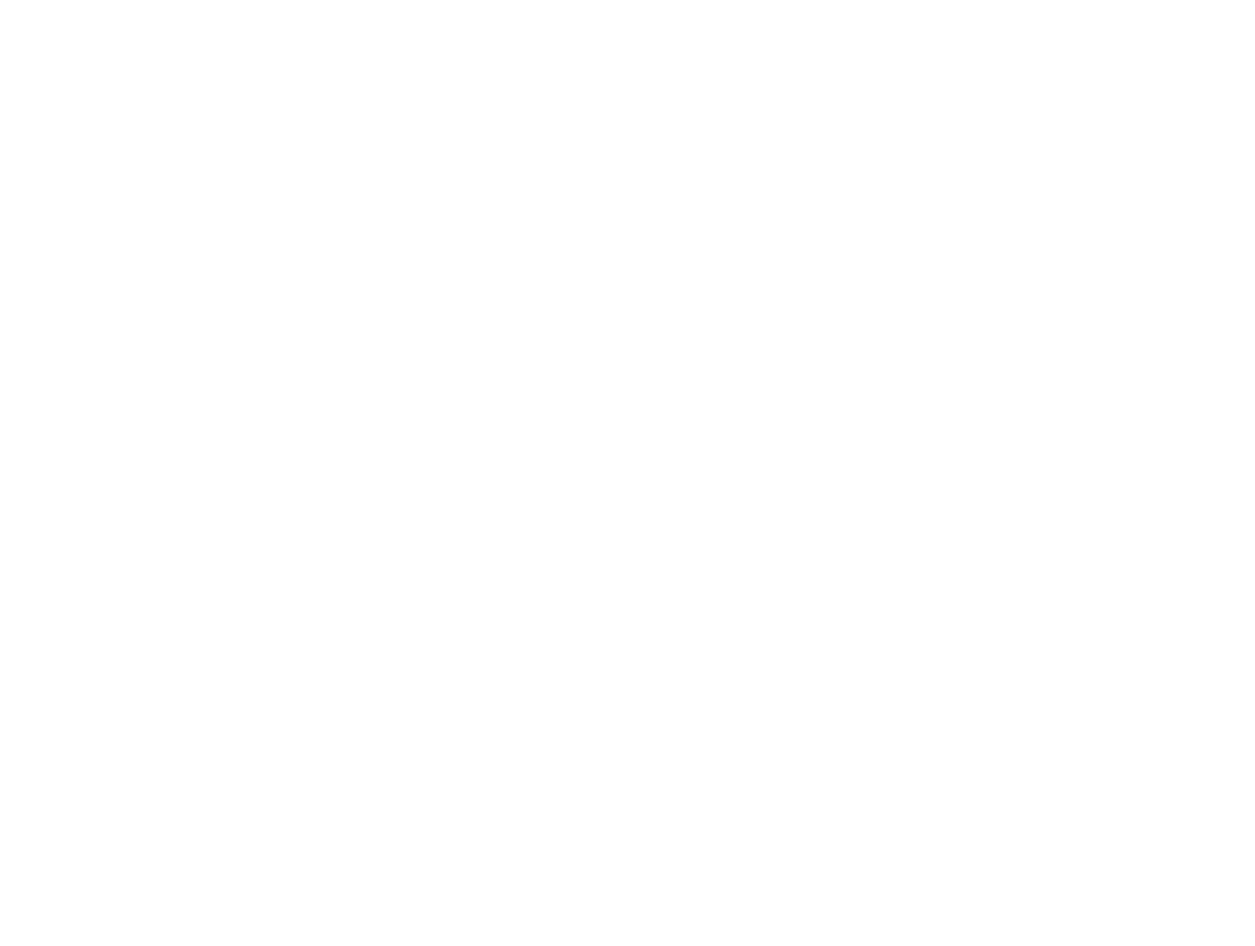
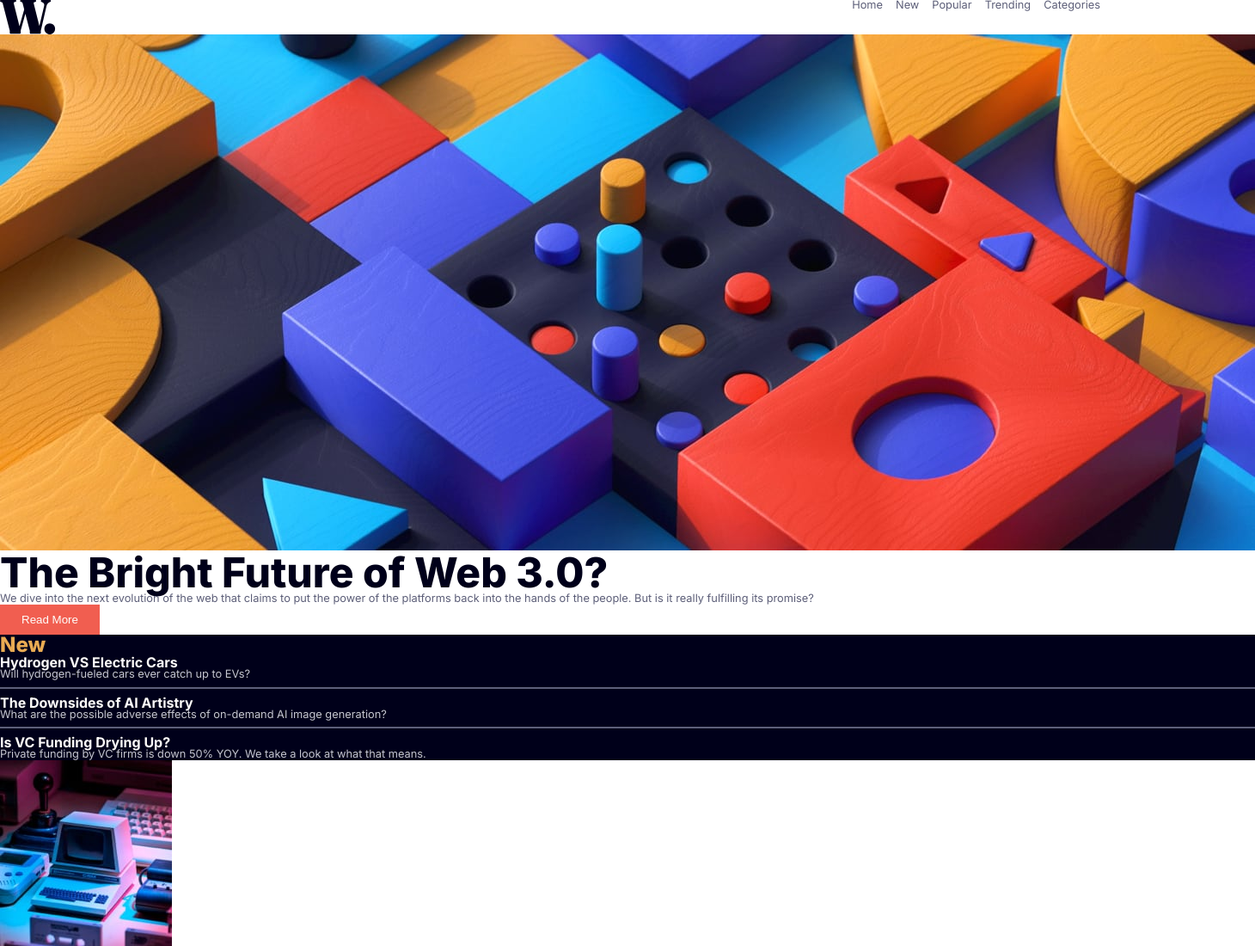
Before and after one commit to andaluciacurtis/News-Homepage, a plain HTML site: page index.html in a window 1280 px wide. Shown: the top 1100 px of the page at 86% size, 1460 px wide, since content can reach past the window. Before the commit the page ends 800 px from the top, so only its background shows below. Drawn offline with Linux system fonts and the light colour scheme.

Commit message:
Added all styled elements

```diff
--- a/index.html
+++ b/index.html
@@ -13,13 +13,8 @@
   <link rel="stylesheet" href="style.css">
 </head>
 <body>
-<div class="container">
-  <div class="featured-article"></div>
-  <div class="new-articles"></div>
-  <div class="bottom-articles"></div>
-</div>
 
-  <!-- <div class="top-nav-container">
+  <div class="top-nav-container">
     <img src="assets/images/logo.svg" alt="W Logo" srcset="">
     <nav>
       <p>Home</p>
@@ -30,49 +25,53 @@
     </nav>
   </div>
 
-  <main>
-    <div class="feature">
+  <div class="container">
+    <div class="featured-article">
+      <img src="assets/images/image-web-3-desktop.jpg" alt="" srcset="">
       <h1>The Bright Future of Web 3.0?</h1>
       <p>We dive into the next evolution of the web that claims to put the power of the platforms back into the hands of the people. But is it really fulfilling its promise?</p>
 
-      <button>
-        Read More
-      </button>
-
+      <button>Read More</button>
     </div>
     <div class="new-articles">
       <h2>New</h2>
 
-      Hydrogen VS Electric Cars
-      Will hydrogen-fueled cars ever catch up to EVs?
+      <h3>Hydrogen VS Electric Cars</h3>
+      <p>Will hydrogen-fueled cars ever catch up to EVs?</p>
 
-      The Downsides of AI Artistry
-      What are the possible adverse effects of on-demand AI image generation?
+      <hr>
 
-      Is VC Funding Drying Up?
-      Private funding by VC firms is down 50% YOY. We take a look at what that means.
+      <h3>The Downsides of AI Artistry</h3>
+      <p>What are the possible adverse effects of on-demand AI image generation?</p>
+
+      <hr>
+
+      <h3>Is VC Funding Drying Up?</h3>
+      <p>Private funding by VC firms is down 50% YOY. We take a look at what that means.</p>
     </div>
-  </main>
-
-  <div class="other-features">
+    <div class="bottom-articles">
       <div class="article-1">
-      01
-      Reviving Retro PCs
-      What happens when old PCs are given modern upgrades?
+        <img src="assets/images/image-retro-pcs.jpg" alt="Image of retro PC" srcset="">
+        <h2>01</h2>
+        <h3>Reviving Retro PCs</h3>
+        <p>What happens when old PCs are given modern upgrades?</p>
       </div>
 
       <div class="article-2">
-      02
-      Top 10 Laptops of 2022
-      Our best picks for various needs and budgets.
+        <img src="assets/images/image-top-laptops.jpg" alt="Image of zoomed-in keyboard">
+        <h2>02</h2>
+        <h3>Top 10 Laptops of 2022</h3>
+        <p>Our best picks for various needs and budgets.</p>
       </div>
 
       <div class="article-3">
-      03
-      The Growth of Gaming
-      How the pandemic has sparked fresh opportunities.
+        <img src="assets/images/image-gaming-growth.jpg" alt="Image of game controller with hand" srcset="">
+        <h2>03</h2>
+        <h3>The Growth of Gaming</h3>
+        <p>How the pandemic has sparked fresh opportunities.</p>
       </div>
-  </div> -->
+    </div>
+  </div>
 
   <script src="script.js"></script>
 </body>
--- a/style.css
+++ b/style.css
@@ -1,20 +1,87 @@
+@import url('https://fonts.googleapis.com/css2?family=Inter:wght@400;700;800&display=swap');
+
+:root {
+  --soft-red: hsl(5, 85%, 63%);
+  --soft-orange: hsl(35, 77%, 62%);
+
+  --off-white: hsl(36, 100%, 99%);
+  --greyish-blue: hsl(233, 8%, 79%);
+  --dark-greyish-blue: hsl(236, 13%, 42%);
+  --very-dark-blue: hsl(240, 100%, 5%);
+
+  font-family: 'Inter', sans-serif;
+}
+
+/* GENERAL STYLING */
+
+button {
+  padding: 10px 25px;
+  border: none;
+  background-color: var(--soft-red);
+  color: var(--off-white);
+}
+
+h1 {
+  color: var(--very-dark-blue);
+  font-size: 3rem;
+  font-weight: 800;
+}
+
+p {
+  color: var(--dark-greyish-blue);
+  font-size: 0.8rem;
+}
+
+h2 {
+  font-weight: 800;
+  font-size: 1.5rem;
+}
+
+h3 {
+  font-weight: 700;
+}
+
 .container {
   display: grid;
-  grid-template-rows:100px 100px 100px 100px 100px 100px;
-  grid-template-columns: 100px 100px 100px 100px 100px 100px;
 }
 
-.item {
-  background-color: red;
-  border: 1px solid blue;
+/* NAVBAR */
+.top-nav-container {
+  display: flex;
+  justify-content: space-between;
 }
 
-.item-1 {
-  grid-row: 1 / 3;
-  grid-column: 1 / 5;
+nav {
+  display: flex;
+  gap: 15px;
 }
 
-.item-2 {
-  grid-row: span 2;
-  grid-column: span 2;
+/* FEATURE ARTICLE */
+
+/* NEW ARTICLES */
+
+.new-articles {
+  background-color: var(--very-dark-blue);
 }
+
+.new-articles p {
+  color: var(--greyish-blue);
+}
+
+.new-articles h2 {
+  color: var(--soft-orange);
+}
+
+.new-articles h3 {
+  color: var(--off-white);
+}
+
+.new-articles hr {
+  border: 1px solid var(--dark-greyish-blue);
+}
+
+/* BOTTOM ARTICLES */
+
+.bottom-articles h2 {
+  color: var(--greyish-blue);
+}
```
Lines whose indentation alone changed are shown as unchanged.
